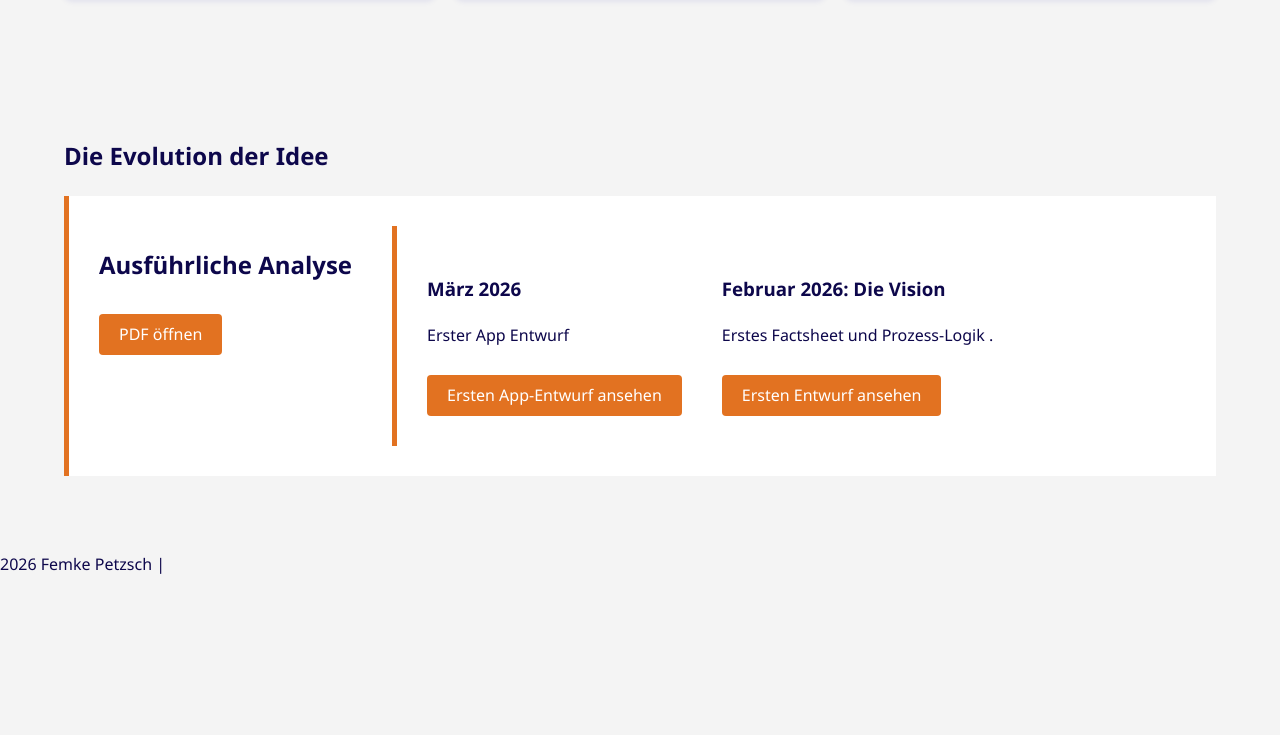
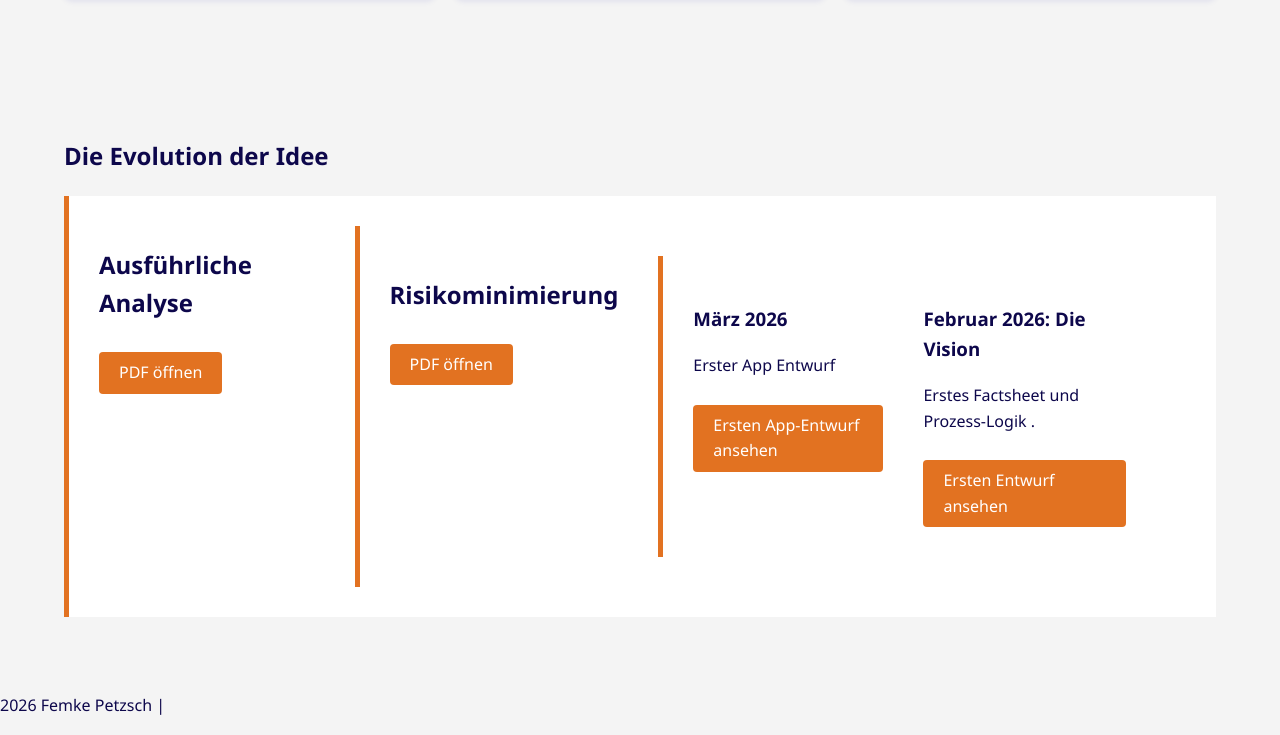
Before and after one commit to femke-art-coder/sommersprint, a plain HTML site: page index.html in a window 1280 px wide. Shown: the part 3627-4362 px from the top of the page. Before the commit the page ends 4221 px from the top, so only its background shows below. Drawn offline with Linux system fonts and the light colour scheme.

Commit message:
Add files via upload
Übersicht Optimierung

```diff
--- a/index.html
+++ b/index.html
@@ -92,7 +92,7 @@
             <br><br>Lastenheft zur Prozesssteuerung (BIM, JSON, Logistik).
         </p>
         <div class="pdf-container">
-            <img src="Sommersprint App-inklBib-1.png" alt="" aria-hidden="true">
+            <img src="Sommersprint App-inklBib-1.jpeg" alt="" aria-hidden="true">
             <a href="Sommersprint App-inklBib.pdf" class="btn">PDF öffnen</a>
         </div>
     </section>
@@ -130,9 +130,14 @@
             </div>
             <div class="split-view">
                 <div class="past">
+                    <h2>Risikominimierung</h2>
+                    <a href="Risikominimierung.pdf" class="btn">PDF öffnen</a>
+                </div>
+                <div class="split-view">
+                    <div class="past">
                         <h3>März 2026</h3>
                         <p>Erster App Entwurf</p>
-                    <a href="1_FACTSHEET_Sommersprint.pdf" class="btn">Ersten App-Entwurf ansehen</a>
+                        <a href="App alt.pdf" class="btn">Ersten App-Entwurf ansehen</a>
                     </div>
                     <div class="past">
                         <h3>Februar 2026: Die Vision</h3>
```
Also changed, not shown: Sommersprint App-inklBib-1.jpeg (added), 4 other files. Lines whose indentation alone changed are shown as unchanged.
